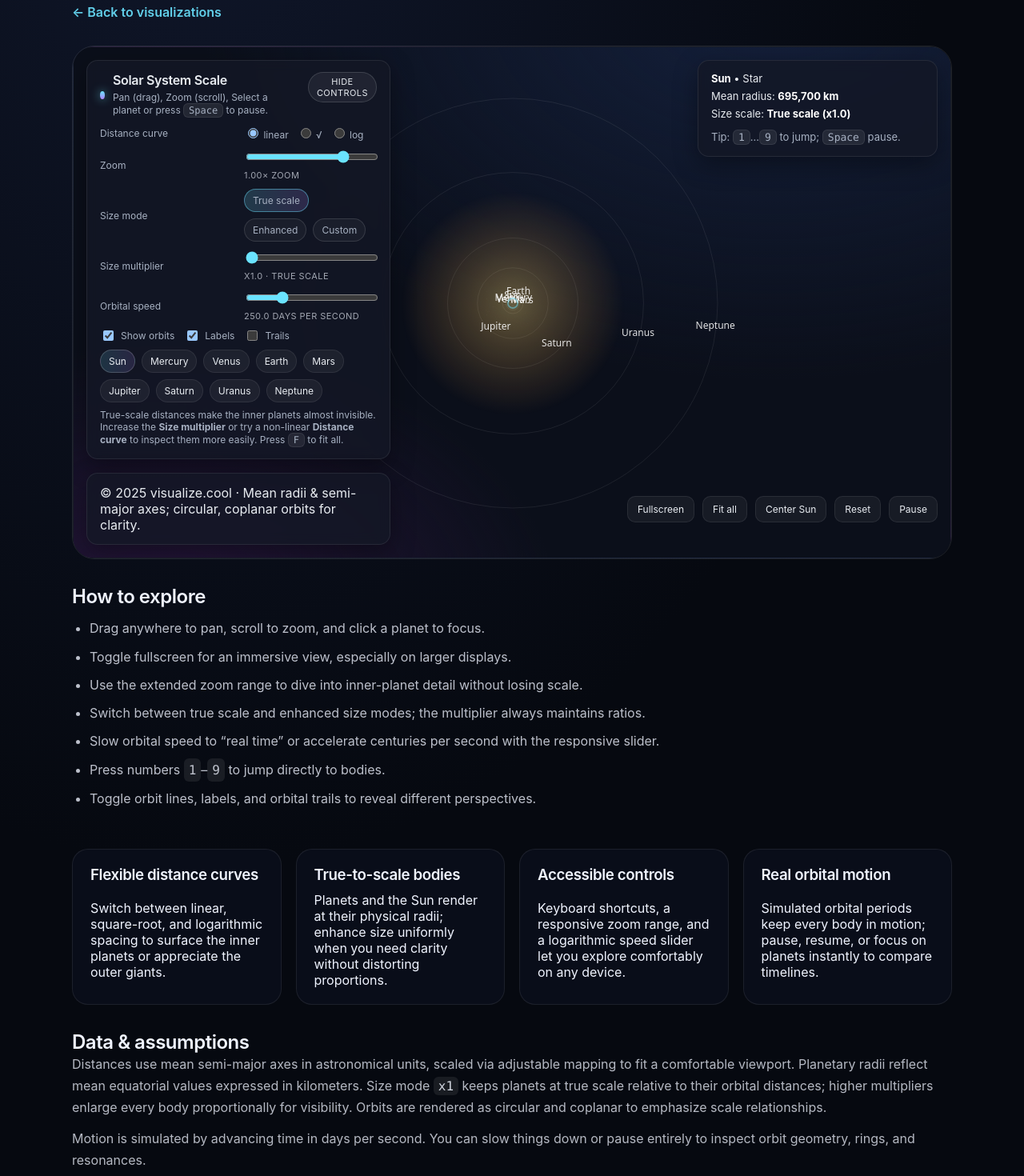
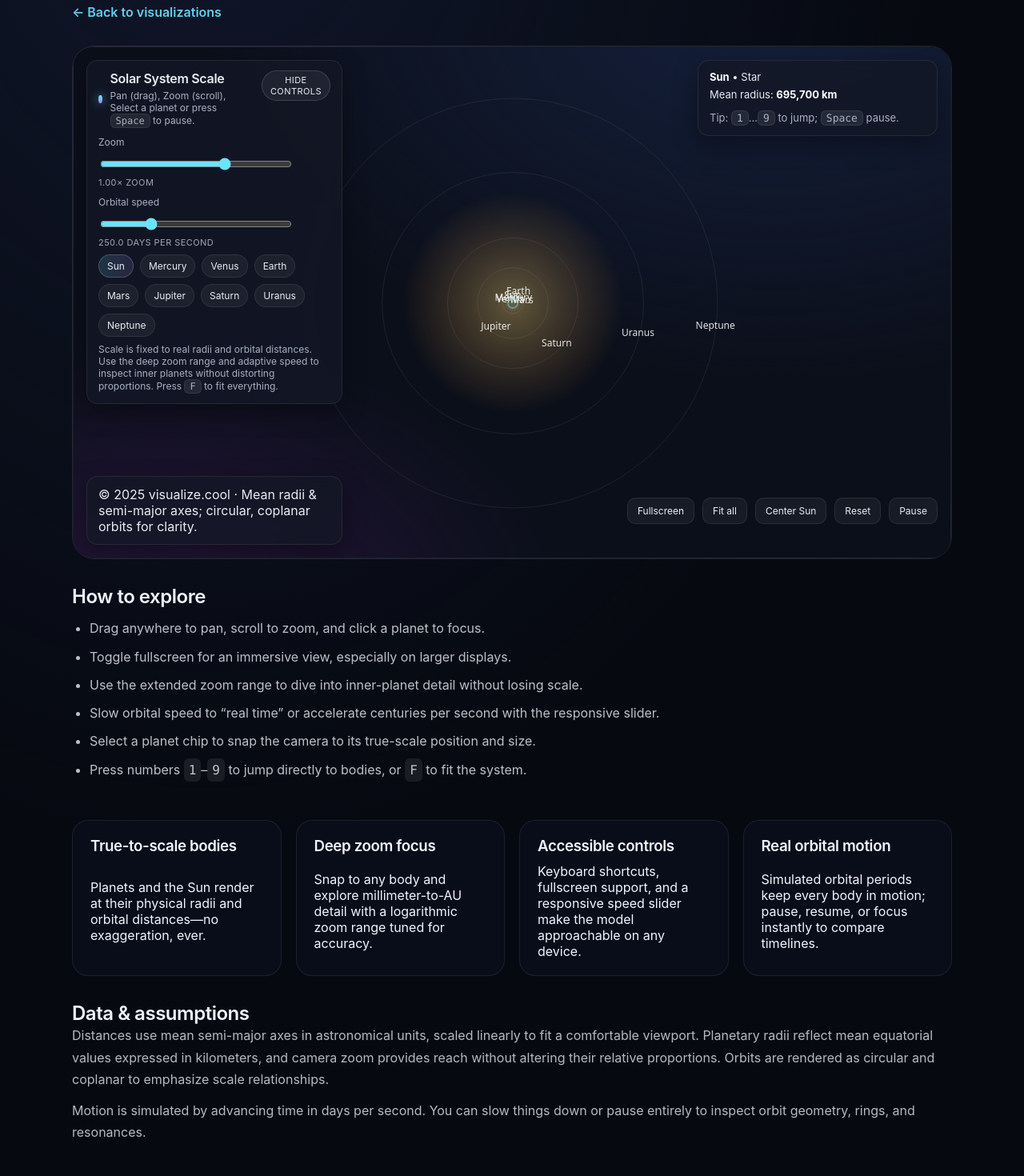
Before and after one commit to joshbickett/visualize.cool, a Next.js app: page /visualizations/solar-system in a window 1280 px wide. Shown: the part 260-1730 px from the top of the page at 80% size. Built offline with nearby package versions, Linux system fonts and the light colour scheme.

Commit message:
fix lint and improve vis

```diff
--- a/app/page.tsx
+++ b/app/page.tsx
@@ -43,8 +43,8 @@ export default function HomePage() {
           <div className="viz-card__badge">Featured visualization</div>
           <h2 className="viz-card__title">Solar System Scale Explorer</h2>
           <p className="viz-card__copy">
-            Glide across orbits, adjust scales, and truly feel the magnitude of our celestial
-            neighborhood.
+            Glide across orbits, dive into deep zoom, and truly feel the magnitude of our celestial
+            neighborhood without distorting reality.
           </p>
           <span className="viz-card__link">
             View visualization <span aria-hidden>→</span>
--- a/app/visualizations/solar-system/page.tsx
+++ b/app/visualizations/solar-system/page.tsx
@@ -10,11 +10,11 @@ const SolarSystem = dynamic(
 export const metadata: Metadata = {
   title: "Solar System Scale Explorer",
   description:
-    "Explore a finely-rendered solar system scale model. Adjust distance curves, exaggerate planet sizes, and feel orbital motion in real-time.",
+    "Explore a finely-rendered solar system scale model with true-to-scale bodies, deep zoom, and adaptive orbital speeds.",
   openGraph: {
     title: "Solar System Scale Explorer · visualize.cool",
     description:
-      "A responsive, interactive tour of our solar system that makes distances and orbital periods intuitive.",
+      "A responsive, interactive tour of our solar system that preserves physical scale while making distances and orbital periods intuitive.",
     type: "article"
   },
   alternates: {
@@ -24,24 +24,24 @@ export const metadata: Metadata = {
 
 const highlights = [
   {
-    title: "Flexible distance curves",
+    title: "True-to-scale bodies",
     description:
-      "Switch between linear, square-root, and logarithmic spacing to surface the inner planets or appreciate the outer giants."
+      "Planets and the Sun render at their physical radii and orbital distances—no exaggeration, ever."
   },
   {
-    title: "True-to-scale bodies",
+    title: "Deep zoom focus",
     description:
-      "Planets and the Sun render at their physical radii; enhance size uniformly when you need clarity without distorting proportions."
+      "Snap to any body and explore millimeter-to-AU detail with a logarithmic zoom range tuned for accuracy."
   },
   {
     title: "Accessible controls",
     description:
-      "Keyboard shortcuts, a responsive zoom range, and a logarithmic speed slider let you explore comfortably on any device."
+      "Keyboard shortcuts, fullscreen support, and a responsive speed slider make the model approachable on any device."
   },
   {
     title: "Real orbital motion",
     description:
-      "Simulated orbital periods keep every body in motion; pause, resume, or focus on planets instantly to compare timelines."
+      "Simulated orbital periods keep every body in motion; pause, resume, or focus instantly to compare timelines."
   }
 ];
 
@@ -53,8 +53,8 @@ export default function SolarSystemPage() {
         <h1>Solar System Scale Explorer</h1>
         <p>
           This interactive recreation of our solar system blends accurate orbital mechanics with
-          approachable controls. Bodies render at true physical scale relative to their orbits; dial the
-          size multiplier only when you need additional clarity while preserving relative proportions.
+          approachable controls. Bodies render at true physical scale relative to their orbits; use the
+          deep zoom and precision focus to study detail without inflating planets.
         </p>
         <a className="link-arrow" href="/visualizations">
           ← Back to visualizations
@@ -73,10 +73,9 @@ export default function SolarSystemPage() {
           <li>Drag anywhere to pan, scroll to zoom, and click a planet to focus.</li>
           <li>Toggle fullscreen for an immersive view, especially on larger displays.</li>
           <li>Use the extended zoom range to dive into inner-planet detail without losing scale.</li>
-          <li>Switch between true scale and enhanced size modes; the multiplier always maintains ratios.</li>
           <li>Slow orbital speed to &ldquo;real time&rdquo; or accelerate centuries per second with the responsive slider.</li>
-          <li>Press numbers <span className="ss-kbd">1</span>–<span className="ss-kbd">9</span> to jump directly to bodies.</li>
-          <li>Toggle orbit lines, labels, and orbital trails to reveal different perspectives.</li>
+          <li>Select a planet chip to snap the camera to its true-scale position and size.</li>
+          <li>Press numbers <span className="ss-kbd">1</span>–<span className="ss-kbd">9</span> to jump directly to bodies, or <span className="ss-kbd">F</span> to fit the system.</li>
         </ul>
       </section>
 
@@ -92,11 +91,10 @@ export default function SolarSystemPage() {
       <section className="viz-page__notes">
         <h2>Data & assumptions</h2>
         <p>
-          Distances use mean semi-major axes in astronomical units, scaled via adjustable mapping to
-          fit a comfortable viewport. Planetary radii reflect mean equatorial values expressed in
-          kilometers. Size mode <code>x1</code> keeps planets at true scale relative to their orbital distances;
-          higher multipliers enlarge every body proportionally for visibility. Orbits are rendered as
-          circular and coplanar to emphasize scale relationships.
+          Distances use mean semi-major axes in astronomical units, scaled linearly to fit a
+          comfortable viewport. Planetary radii reflect mean equatorial values expressed in
+          kilometers, and camera zoom provides reach without altering their relative proportions.
+          Orbits are rendered as circular and coplanar to emphasize scale relationships.
         </p>
         <p>
           Motion is simulated by advancing time in days per second. You can slow things down or pause
--- a/components/visualizations/SolarSystem.tsx
+++ b/components/visualizations/SolarSystem.tsx
@@ -3,13 +3,10 @@
 import React, {
   useCallback,
   useEffect,
-  useId,
   useMemo,
   useRef,
   useState
 } from 'react';
-
-type DistanceCurve = 'linear' | 'sqrt' | 'log';
 
 type Ring = {
   inner: number;
@@ -41,28 +38,33 @@ type TrailMap = Record<string, Point[]>;
 
 type SolarSystemProps = {
   height?: React.CSSProperties['height'];
-  initialCurve?: DistanceCurve;
   initialZoom?: number;
-  initialSizeBoost?: number;
   initialSpeed?: number;
   className?: string;
   style?: React.CSSProperties;
 };
 
-type SizePreset = 'accurate' | 'enhanced' | 'custom';
-
 const AU_KM = 149_597_870.7;
 const ZOOM_MIN = 0.02;
-const ZOOM_MAX = 400;
+const ZOOM_MAX = 200_000;
 const ZOOM_SLIDER_EXP = 3.4;
 const SPEED_MIN = 0;
 const SPEED_MAX = 20_000;
 
+/**
+ * SolarSystem
+ * High-fidelity solar system scale visualization focused on physical accuracy.
+ *
+ * Props:
+ *  - height: CSS height for the component container (default: '100vh')
+ *  - initialZoom: number (0.02..200000, default 1)
+ *  - initialSpeed: number (days/second, default 250)
+ *  - className: optional wrapper class
+ *  - style: optional wrapper style
+ */
 export default function SolarSystem({
   height = '100vh',
-  initialCurve = 'linear',
   initialZoom = 1,
-  initialSizeBoost = 1,
   initialSpeed = 250,
   className,
   style
@@ -183,10 +185,8 @@ export default function SolarSystem({
     showOrbits: true,
     showLabels: true,
     showTrails: false,
-    curve: initialCurve as DistanceCurve,
     zoom: initialZoom,
     baseScale: 18,
-    sizeBoost: initialSizeBoost,
     speed: initialSpeed,
     timeDays: 0,
     camera: { x: 0, y: 0 },
@@ -194,37 +194,14 @@ export default function SolarSystem({
     lastFrameMs: 0
   });
 
-  const [curve, setCurve] = useState<DistanceCurve>(initialCurve);
   const [zoom, setZoom] = useState(initialZoom);
-  const [sizeBoost, setSizeBoost] = useState(initialSizeBoost);
   const [speed, setSpeed] = useState(initialSpeed);
-  const [showOrbits, setShowOrbits] = useState(true);
-  const [showLabels, setShowLabels] = useState(true);
-  const [showTrails, setShowTrails] = useState(false);
   const [focus, setFocus] = useState('Sun');
   const [paused, setPaused] = useState(false);
   const [isFullscreen, setIsFullscreen] = useState(false);
-  const [sizePreset, setSizePreset] = useState<SizePreset>(() => {
-    if (initialSizeBoost === 1) return 'accurate';
-    if (initialSizeBoost === 250) return 'enhanced';
-    return 'custom';
-  });
   const [controlsCollapsed, setControlsCollapsed] = useState(false);
 
-  const curveName = useId();
-  const sizeModeName = useId();
-
-  const mapDistanceAU = useCallback(
-    (r: number) => {
-      const state = stateRef.current;
-      if (state.curve === 'sqrt') return Math.sqrt(r);
-      if (state.curve === 'log') {
-        return Math.log(1 + r * 4) / Math.log(1 + 4 * MAX_AU);
-      }
-      return r;
-    },
-    [MAX_AU]
-  );
+  const mapDistanceAU = useCallback((r: number) => r, []);
 
   const toScreen = useCallback((x: number, y: number) => {
     const { w, h } = sizeRef.current;
@@ -256,21 +233,19 @@ export default function SolarSystem({
   );
 
   const planetPixelRadius = useCallback((body: Body) => {
-    const state = stateRef.current;
-    const pixelsPerAU = state.baseScale * state.zoom;
-    const truePx = (body.radius_km / AU_KM) * pixelsPerAU;
-    const scaled = truePx * state.sizeBoost;
-    return state.sizeBoost <= 1 ? scaled : Math.max(1, scaled);
+    const { baseScale, zoom } = stateRef.current;
+    const pixelsPerAU = baseScale * zoom;
+    return (body.radius_km / AU_KM) * pixelsPerAU;
   }, []);
 
   const fitAll = useCallback(() => {
     const { w, h } = sizeRef.current;
-    const maxR = mapDistanceAU(MAX_AU);
+    const maxR = MAX_AU;
     const pad = 0.1;
     const usable = Math.min(w, h) * (1 - pad * 2);
     const scale = usable / (2 * maxR);
     stateRef.current.baseScale = Math.max(6, scale);
-  }, [MAX_AU, mapDistanceAU]);
+  }, [MAX_AU]);
 
   const focusBody = useCallback(
     (name: string, animate = true) => {
@@ -283,16 +258,11 @@ export default function SolarSystem({
       const { w, h } = sizeRef.current;
       const viewportMin = Math.max(320, Math.min(w, h));
       const radiusAU = target.radius_km / AU_KM;
-      const bodyScale = Math.max(radiusAU * state.baseScale * state.sizeBoost, 1e-9);
+      const bodyScale = Math.max(radiusAU * state.baseScale, 1e-9);
       const preferredPx = target.name === 'Sun'
         ? Math.max(viewportMin * 0.28, 220)
-        : Math.max(150, Math.min(viewportMin * 0.35, 280));
+        : Math.max(24, Math.min(viewportMin * 0.22, 120));
       let desiredZoom = clamp(preferredPx / bodyScale, ZOOM_MIN, ZOOM_MAX);
-
-      if (sizePreset === 'accurate' && target.name !== 'Sun') {
-        // For tiny inner planets, bias further in to ensure visibility.
-        desiredZoom = clamp(desiredZoom * 1.15, ZOOM_MIN, ZOOM_MAX);
-      }
 
       if (animate) {
         cameraAnimRef.current = {
@@ -308,7 +278,7 @@ export default function SolarSystem({
         setZoom(desiredZoom);
       }
     },
-    [BODIES, bodyByName, bodyPositionAUprime, sizePreset]
+    [BODIES, bodyByName, bodyPositionAUprime]
   );
 
   const drawStarfield = useCallback((ctx: CanvasRenderingContext2D) => {
@@ -672,12 +642,6 @@ export default function SolarSystem({
     };
   }, []);
 
-  const setCurveAndFit = (value: DistanceCurve) => {
-    setCurve(value);
-    stateRef.current.curve = value;
-    fitAll();
-  };
-
   const setZoomBoth = (value: number | string) => {
     const next = clamp(Number(value), ZOOM_MIN, ZOOM_MAX);
     setZoom(next);
@@ -690,34 +654,6 @@ export default function SolarSystem({
     setZoomBoth(actual);
   };
 
-  const applySizeBoost = (value: number, preset: SizePreset) => {
-    const next = clamp(value, 0.1, 2000);
-    setSizeBoost(next);
-    stateRef.current.sizeBoost = next;
-    setSizePreset(preset);
-  };
-
-  const setSizeBoostBoth = (value: number | string) => {
-    const next = Number(value);
-    const preset =
-      Math.abs(next - 1) < 0.001
-        ? 'accurate'
-        : Math.abs(next - 250) < 0.001
-        ? 'enhanced'
-        : 'custom';
-    applySizeBoost(next, preset);
-  };
-
-  const handleSizePreset = (preset: SizePreset) => {
-    if (preset === 'accurate') {
-      applySizeBoost(1, preset);
-    } else if (preset === 'enhanced') {
-      applySizeBoost(250, preset);
-    } else {
-      applySizeBoost(sizeBoost, 'custom');
-    }
-  };
-
   const setSpeedBoth = (value: number | string) => {
     const next = clamp(Number(value), SPEED_MIN, SPEED_MAX);
     setSpeed(next);
@@ -728,22 +664,6 @@ export default function SolarSystem({
     const slider = Number(value);
     const actual = sliderToSpeed(slider);
     setSpeedBoth(actual);
-  };
-
-  const setShowOrbitsBoth = (checked: boolean) => {
-    setShowOrbits(checked);
-    stateRef.current.showOrbits = checked;
-  };
-
-  const setShowLabelsBoth = (checked: boolean) => {
-    setShowLabels(checked);
-    stateRef.current.showLabels = checked;
-  };
-
-  const setShowTrailsBoth = (checked: boolean) => {
-    setShowTrails(checked);
-    stateRef.current.showTrails = checked;
-    if (!checked) trailRef.current = {};
   };
 
   const togglePause = () => {
@@ -762,16 +682,13 @@ export default function SolarSystem({
     const state = stateRef.current;
     state.zoom = 1;
     state.speed = initialSpeed;
-    state.curve = 'linear';
     state.camera.x = 0;
     state.camera.y = 0;
     state.focus = 'Sun';
     state.paused = false;
     state.lastFrameMs = 0;
     setZoom(1);
-    applySizeBoost(1, 'accurate');
     setSpeed(initialSpeed);
-    setCurve('linear');
     setFocus('Sun');
     setPaused(false);
     fitAll();
@@ -798,13 +715,6 @@ export default function SolarSystem({
       periodYears: body.period_days === Number.POSITIVE_INFINITY ? null : body.period_days / 365.25
     };
   }, [BODIES, bodyByName, focus]);
-
-  const sizeDescriptor = useMemo(() => {
-    if (sizePreset === 'accurate') return 'True scale (x1.0)';
-    const label = `x${formatNumber(sizeBoost)}`;
-    if (sizePreset === 'enhanced') return `Enhanced (${label})`;
-    return `Custom (${label})`;
-  }, [sizeBoost, sizePreset]);
 
   const zoomDescriptor = useMemo(() => formatZoom(zoom), [zoom]);
   const speedDescriptor = useMemo(() => formatSpeed(speed), [speed]);
@@ -849,22 +759,6 @@ export default function SolarSystem({
           {!controlsCollapsed && (
             <>
               <div className="ss-controls" id="ss-controls">
-            <label>Distance curve</label>
-            <div className="ss-row" role="radiogroup" aria-label="Distance curve">
-              {(['linear', 'sqrt', 'log'] as DistanceCurve[]).map((value) => (
-                <label key={value}>
-                  <input
-                    type="radio"
-                    name={curveName}
-                    value={value}
-                    checked={curve === value}
-                    onChange={(event) => setCurveAndFit(event.target.value as DistanceCurve)}
-                  />{' '}
-                  {value === 'sqrt' ? '√' : value}
-                </label>
-              ))}
-            </div>
-
                 <label htmlFor="ss-zoom">Zoom</label>
                 <div className="ss-sliderwrap">
                   <input
@@ -878,56 +772,6 @@ export default function SolarSystem({
                   />
                   <div className="ss-meta" aria-live="polite">
                     {zoomDescriptor}
-              </div>
-            </div>
-
-            <label htmlFor="ss-size-mode">Size mode</label>
-            <div className="ss-row ss-segment" id="ss-size-mode" role="radiogroup" aria-label="Size scale mode">
-              {([
-                { value: 'accurate', label: 'True scale' },
-                { value: 'enhanced', label: 'Enhanced' }
-              ] as Array<{ value: SizePreset; label: string }>).map((option) => (
-                <label
-                  key={option.value}
-                  className={`ss-segment__option${sizePreset === option.value ? ' is-active' : ''}`}
-                >
-                  <input
-                    type="radio"
-                    name={sizeModeName}
-                    value={option.value}
-                    checked={sizePreset === option.value}
-                    onChange={() => handleSizePreset(option.value)}
-                  />
-                  {option.label}
-                </label>
-              ))}
-              <label
-                className={`ss-segment__option${sizePreset === 'custom' ? ' is-active' : ''}`}
-              >
-                <input
-                  type="radio"
-                  name={sizeModeName}
-                  value="custom"
-                  checked={sizePreset === 'custom'}
-                  onChange={() => handleSizePreset('custom')}
-                />
-                Custom
-              </label>
-            </div>
-
-            <label htmlFor="ss-size">Size multiplier</label>
-            <div className="ss-sliderwrap">
-              <input
-                id="ss-size"
-                type="range"
-                min="0.1"
-                max="2000"
-                step="0.1"
-                value={sizeBoost}
-                onChange={(event) => setSizeBoostBoth(event.target.value)}
-              />
-              <div className="ss-meta" aria-live="polite">
-                {sizePreset === 'accurate' ? 'x1.0 · true scale' : `x${formatNumber(sizeBoost)}${sizePreset === 'enhanced' ? ' · enhanced' : ''}`}
                   </div>
                 </div>
 
@@ -948,33 +792,6 @@ export default function SolarSystem({
                 </div>
               </div>
 
-          <div className="ss-toggles">
-            <label>
-              <input
-                type="checkbox"
-                checked={showOrbits}
-                onChange={(event) => setShowOrbitsBoth(event.target.checked)}
-              />{' '}
-              Show orbits
-            </label>
-            <label>
-              <input
-                type="checkbox"
-                checked={showLabels}
-                onChange={(event) => setShowLabelsBoth(event.target.checked)}
-              />{' '}
-              Labels
-            </label>
-            <label>
-              <input
-                type="checkbox"
-                checked={showTrails}
-                onChange={(event) => setShowTrailsBoth(event.target.checked)}
-              />{' '}
-              Trails
-            </label>
-          </div>
-
               <div className="ss-chiplist">
                 {BODIES.map((body) => (
                   <button
@@ -990,15 +807,15 @@ export default function SolarSystem({
               </div>
 
               <div className="ss-legend">
-            True-scale distances make the inner planets almost invisible. Increase the <b>Size
-            multiplier</b> or try a non-linear <b>Distance curve</b> to inspect them more easily.
-            Press <span className="ss-kbd">F</span> to fit all.
+                Scale is fixed to real radii and orbital distances. Use the deep zoom range and adaptive
+                speed to inspect inner planets without distorting proportions.{' '}
+                Press <span className="ss-kbd">F</span> to fit everything.
               </div>
             </>
           )}
           {controlsCollapsed && (
             <div className="ss-collapsed-hint">
-              Controls hidden · use the toggle to adjust distance curve, size, zoom, and speed.
+              Controls hidden · show them to adjust zoom depth and orbital speed.
             </div>
           )}
         </div>
@@ -1025,9 +842,6 @@ export default function SolarSystem({
                 </div>
               </>
             )}
-            <div>
-              Size scale: <b>{sizeDescriptor}</b>
-            </div>
             <div className="ss-tip">
               Tip: <span className="ss-kbd">1</span>…<span className="ss-kbd">9</span> to jump;{' '}
               <span className="ss-kbd">Space</span> pause.
@@ -1109,6 +923,7 @@ function zoomToSlider(zoom: number) {
 }
 
 function formatZoom(z: number) {
+  if (z >= 1000) return `${Math.round(z).toLocaleString()}× zoom`;
   if (z >= 10) return `${z.toFixed(1)}× zoom`;
   if (z >= 1) return `${z.toFixed(2)}× zoom`;
   return `${z.toFixed(3)}× zoom`;
@@ -1205,11 +1020,11 @@ const css = `
 .ss-hud { position: absolute; top: 16px; left: 16px; right: 16px; display:flex; gap:16px; align-items:flex-start; pointer-events:none; flex-wrap:wrap; }
 .ss-panel {
   pointer-events:auto; background:var(--panel); border:1px solid var(--border);
-  box-shadow:var(--shadow); border-radius: var(--radius); padding: 14px 16px;
+  box-shadow:var(--shadow); border-radius: var(--radius); padding: 12px 14px;
   backdrop-filter: blur(8px) saturate(120%);
-  width: min(100%, 380px);
+  width: min(100%, 320px);
 }
-.ss-panel--collapsed { padding: 12px 14px; }
+.ss-panel--collapsed { padding: 10px 12px; width: auto; }
 .ss-right { margin-left:auto; max-width:300px; }
 .ss-brand { display:flex; align-items:flex-start; gap:12px; justify-content:space-between; }
 .ss-brand-left { display:flex; align-items:center; gap:10px; }
@@ -1224,22 +1039,10 @@ const css = `
 }
 .ss-collapse:hover { background:rgba(106,227,255,0.14); border-color:rgba(106,227,255,0.35); }
 .ss-collapsed-hint { font-size:12px; color:var(--muted); margin-top:10px; }
-.ss-controls { display:grid; grid-template-columns: 1fr 1fr; gap:10px 14px; align-items:center; margin-top:10px; }
+.ss-controls { display:grid; grid-template-columns: 1fr; gap:10px; margin-top:10px; align-items:start; }
 .ss-controls label { font-size:12px; color:var(--muted); }
 .ss-controls input[type="range"] { width:100%; max-width:240px; accent-color: var(--accent); }
 .ss-row { display:flex; gap:10px; align-items:center; }
-.ss-segment { gap:8px; flex-wrap:wrap; }
-.ss-segment__option {
-  display:inline-flex; align-items:center; gap:6px; padding:6px 10px;
-  border-radius:999px; border:1px solid rgba(255,255,255,0.12);
-  background: rgba(255,255,255,0.04); font-size:12px; cursor:pointer;
-  transition: border-color 0.2s ease, background 0.2s ease;
-}
-.ss-segment__option input { position:absolute; opacity:0; pointer-events:none; }
-.ss-segment__option.is-active {
-  background: linear-gradient(90deg, rgba(106,227,255,0.18), rgba(176,132,255,0.18));
-  border-color: rgba(106,227,255,0.45);
-}
 .ss-sliderwrap { display:grid; gap:6px; }
 .ss-meta { font-size:11px; color:rgba(240,244,255,0.65); letter-spacing:0.04em; text-transform:uppercase; }
 .ss-chiplist { display:flex; flex-wrap:wrap; gap:8px; margin-top:8px; max-width:560px; }
@@ -1248,8 +1051,6 @@ const css = `
   background: rgba(255,255,255,0.05); cursor:pointer; user-select:none; color:var(--text);
 }
 .ss-chip[aria-current="true"] { background: linear-gradient(90deg, rgba(106,227,255,0.15), rgba(176,132,255,0.15)); border-color:rgba(255,255,255,0.18) }
-.ss-toggles { display:flex; flex-wrap:wrap; gap:12px; margin-top:8px; font-size:12px; color:var(--muted); }
-.ss-toggles label { display:flex; align-items:center; gap:6px; cursor:pointer; }
 .ss-kbd { font-family: ui-monospace, SFMono-Regular, Menlo, Consolas, monospace; padding:1px 6px; border-radius:6px; border:1px solid var(--border); }
 .ss-legend { font-size:12px; color:var(--muted); margin-top:8px; }
 .ss-info { font-size:13px; display:grid; gap:6px; }
```
Also changed, not shown: app/visualizations/page.tsx (+5 -4 lines). Lines whose indentation alone changed are shown as unchanged.
